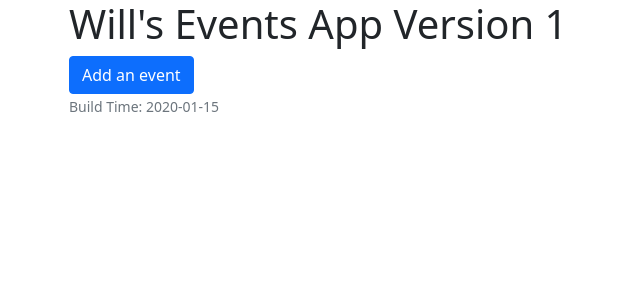
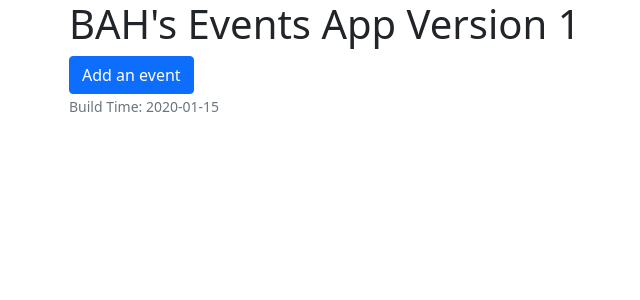
Before and after one commit to AWS-Engagement-Ready-Final-Project/aws-final, a Node server app: template frontend/views/layouts/default.hbs in a window 1280 px wide. Shown: the top 300 px of the page, without its empty margins (13-653 px from the left). Run offline with Node 20, Linux system fonts and the light colour scheme; the template is opened without the code that fills it: most values are stand-ins (such as "Sample title", 1, 10 or a date in 2020).

Commit message:
change events-app title to BAH from will

```diff
--- a/frontend/views/layouts/default.hbs
+++ b/frontend/views/layouts/default.hbs
@@ -13,7 +13,7 @@
 
 <body>
   <header class="container">
-    <h1>Will's Events App Version 1</h1>
+    <h1>BAH's Events App Version 1</h1>
   </header>
 <div class="container">
 <button type="button" class="btn btn-primary" data-bs-toggle="modal" data-bs-target="#exampleModal">
```
